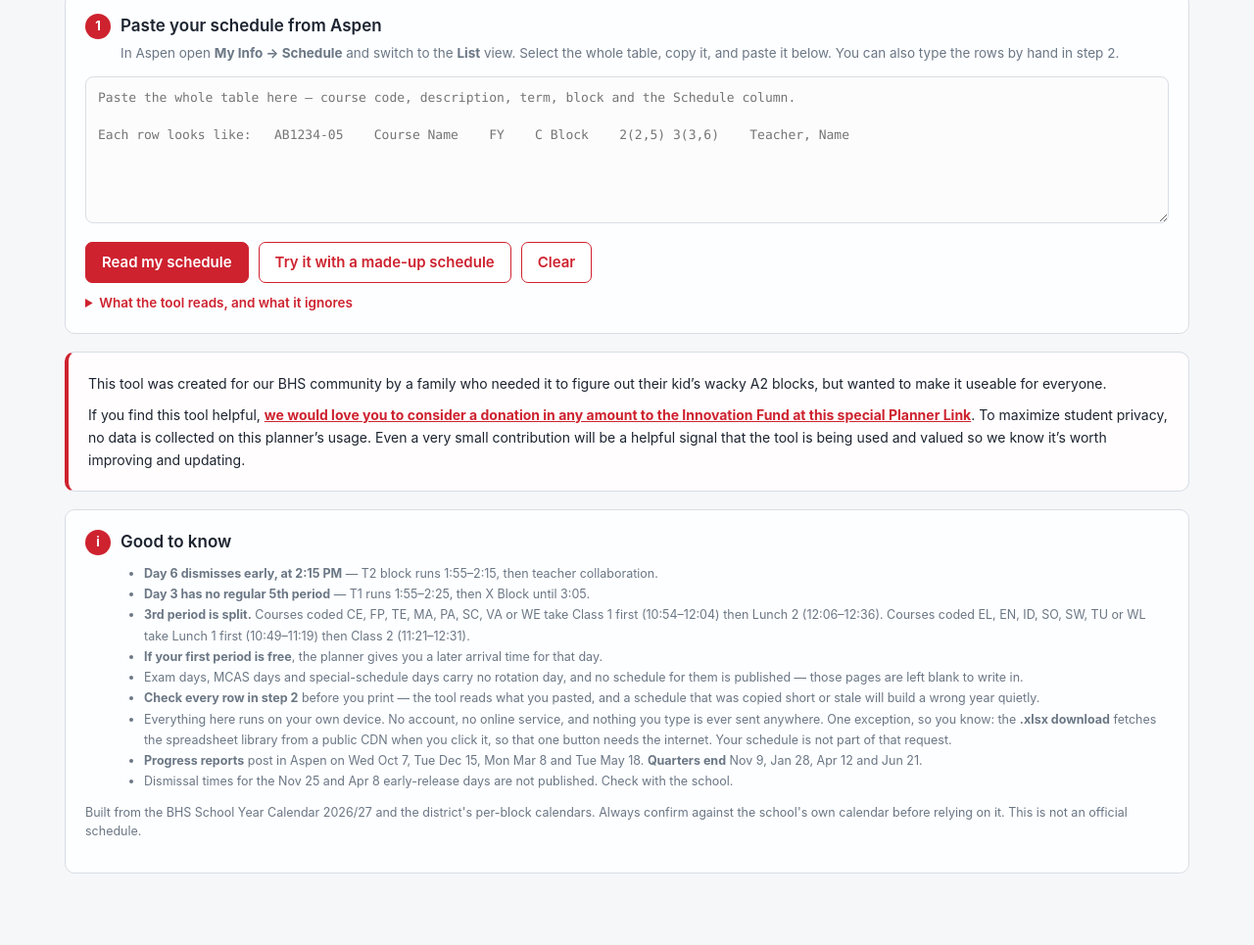
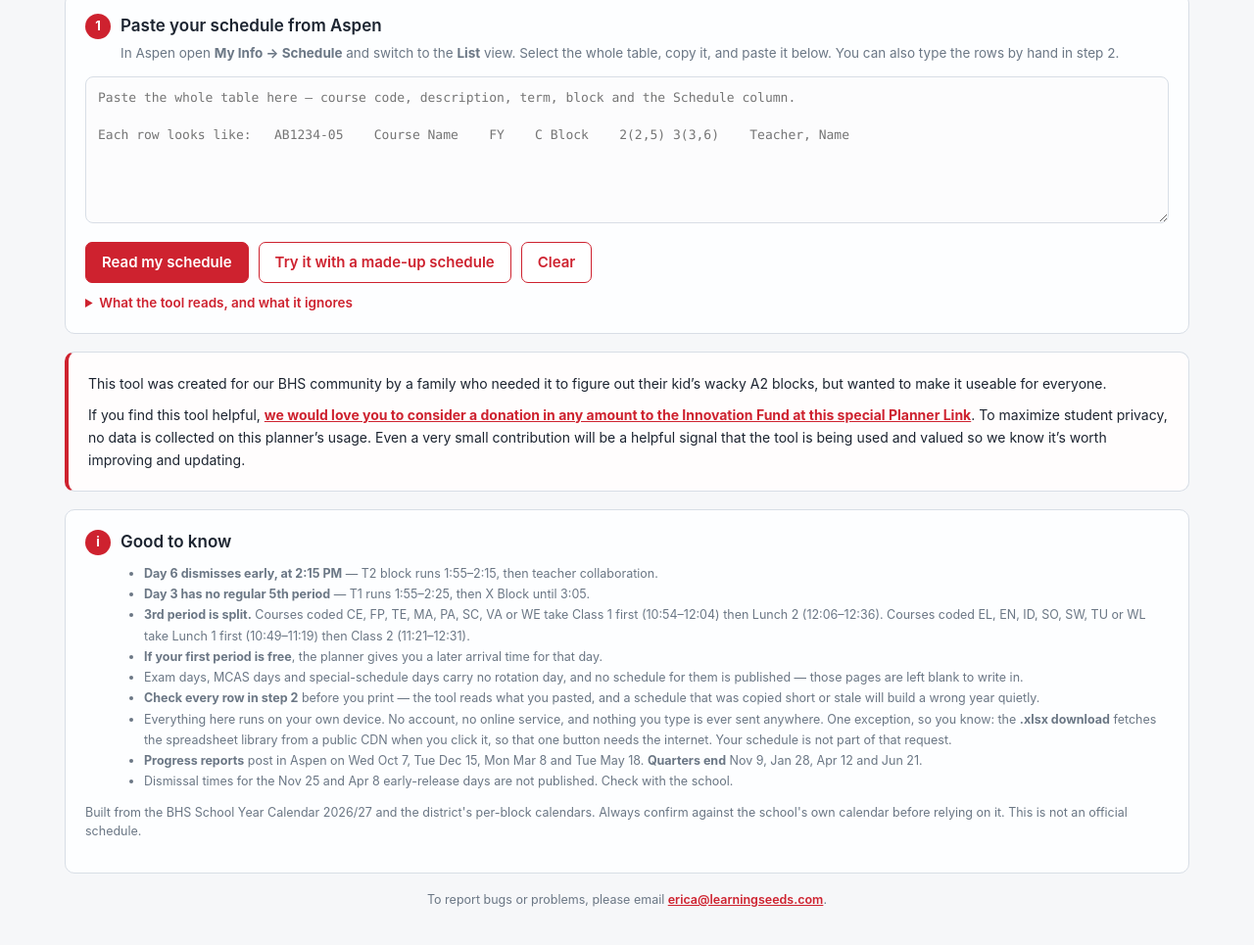
Before and after one commit to jasonkey/high-key-planner, a plain HTML site: page site/index.html in a window 1280 px wide. Shown: the part 240-1205 px from the top of the page at 98% size. Drawn offline with Linux system fonts and the light colour scheme.

Commit message:
Add a bug-report address at the foot of the page
"To report bugs or problems, please email erica@learningseeds.com", centred
below the last card as a mailto link.

It sits outside the cards, and the print rule only hides header.top,
.wrap > .card and .noprint — so without a class of its own it would have
appeared on all 42 printed weeks. Marked noprint, and confirmed by printing
a week to PDF and grepping the text: no contact or donation copy reaches
the page.

Co-Authored-By: Claude Opus 5 (1M context) <noreply@anthropic.com>
Claude-Session: https://claude.ai/code/session_01JdTx7KTR8EJ5JDihEfzc2t

```diff
--- a/site/index.html
+++ b/site/index.html
@@ -110,6 +110,11 @@ code.k{background:#eef1f4;padding:1px 5px;border-radius:4px;font-size:12.5px}
   .wk{page-break-after:always;break-after:page;page-break-inside:avoid}
   .wk:last-child{page-break-after:auto;break-after:auto}
 }
+/* page footer — outside the cards, so it needs .noprint of its own or it lands
+   on every printed week */
+.pagefoot{text-align:center;font-size:12.5px;color:var(--muted);margin:4px 0 0}
+.pagefoot a{color:var(--accent);font-weight:600}
+
 /* ---- the ask: who made this, and the Innovation Fund link ---- */
 /* its own card, so .card supplies the frame — this only adds the accent edge */
 .card.give{border-left:4px solid var(--accent);background:#fffdfd}
@@ -379,6 +384,9 @@ table.week .eve.dinner{background:var(--event);font-weight:700}
      Always confirm against the school's own calendar before relying on it.
      This is not an official schedule.</p>
 </div>
+
+<p class="pagefoot noprint">To report bugs or problems, please email
+  <a href="mailto:erica@learningseeds.com">erica@learningseeds.com</a>.</p>
 
 </div>
 <div id="printArea"></div>
```
Also changed, not shown: src/web/body.html (+3 -0 lines), src/web/head.html (+5 -0 lines), tests/run.js (+11 -0 lines).
